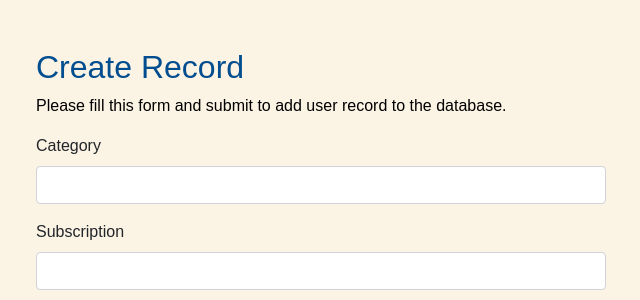
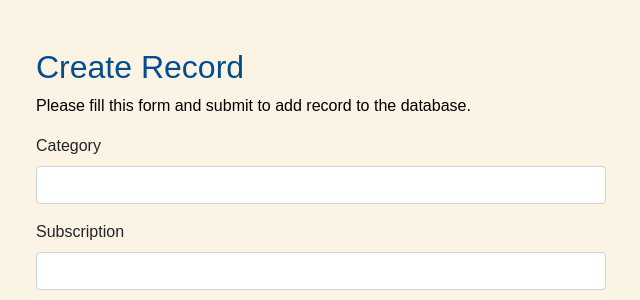
Before and after one commit to asocastro/PROJECT-SDF-UDDST, a PHP site: page /create.php in a window 1280 px wide. Shown: the top 300 px of the page, without its empty margins (319-959 px from the left). Run offline with PHP 8.4, Linux system fonts and the light colour scheme.

Commit message:
Updated create.php
Captions modified

```diff
--- a/NEW/create.php
+++ b/NEW/create.php
@@ -191,7 +191,7 @@ if ($_SERVER["REQUEST_METHOD"] == "POST") {
             <div class="row">
                 <div class="col-md-12">
                     <h2 class="mt-5">Create Record</h2>
-                    <p>Please fill this form and submit to add user record to the database.</p>
+                    <p>Please fill this form and submit to add record to the database.</p>
                     <form action="<?php echo htmlspecialchars($_SERVER["PHP_SELF"]); ?>" method="post">
                         <div class="form-group">
                             <label>Category</label>
```
